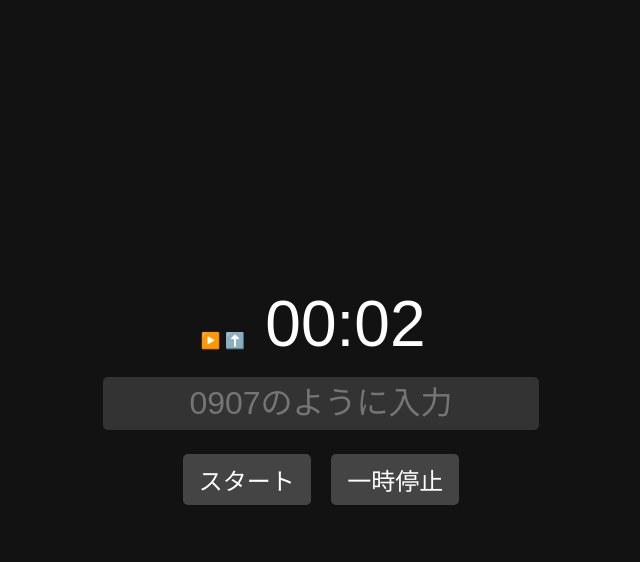
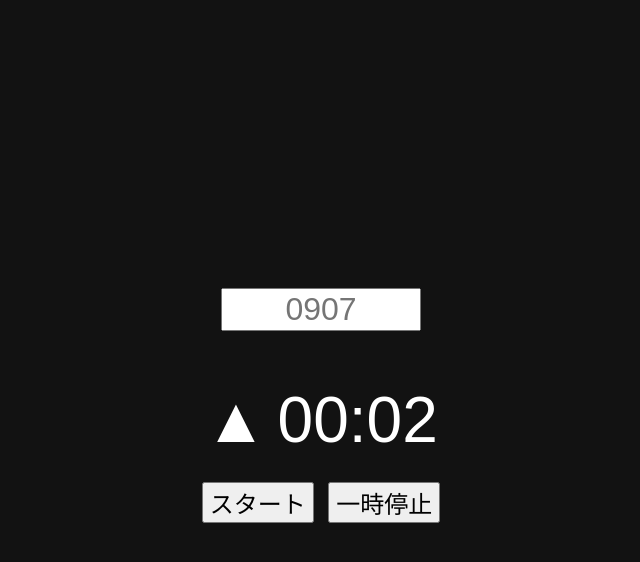
Before and after one commit to tanuki-hub/Timer-5, a plain HTML site: page index.html in a window 1280 px wide. Both pictures are taken after a click on the button "スタート". Shown: the whole page, without its empty margins (319-959 px from the left). Drawn offline with Linux system fonts and the light colour scheme.

Commit message:
Update index.html

```diff
--- a/index.html
+++ b/index.html
@@ -1,209 +1,171 @@
 <!DOCTYPE html>
 <html lang="ja">
+
 <head>
-  <meta charset="UTF-8" />
-  <meta name="viewport" content="width=device-width, initial-scale=1.0" />
-  <title>タイマー＋ストップウォッチ</title>
-  <link rel="icon" href="icon.png" />
+  <meta charset="UTF-8">
+  <meta name="viewport" content="width=device-width, initial-scale=1.0">
+  <title>タイマーとストップウォッチ</title>
+  <link rel="icon" href="icon.png">
   <style>
     body {
       background-color: #121212;
-      color: #ffffff;
+      color: white;
       font-family: sans-serif;
       display: flex;
       flex-direction: column;
       align-items: center;
       justify-content: center;
       height: 100vh;
-      margin: 0;
     }
     input {
-      font-size: 2rem;
+      font-size: 2em;
       text-align: center;
-      background: #333;
-      color: #fff;
-      border: none;
-      padding: 0.5rem;
-      border-radius: 5px;
-      margin: 1rem;
+      width: 6em;
+      margin-bottom: 1em;
     }
-    #timeDisplay {
-      font-size: 4rem;
-      margin: 1rem;
+    .display {
+      font-size: 4em;
+      margin: 20px;
+      display: flex;
+      align-items: center;
+    }
+    .icon {
+      margin-right: 10px;
     }
     button {
-      font-size: 1.5rem;
-      margin: 0.5rem;
-      padding: 0.5rem 1rem;
-      background-color: #444;
-      color: white;
-      border: none;
-      border-radius: 5px;
+      font-size: 1.5em;
+      margin: 5px;
     }
   </style>
 </head>
+
 <body>
-  <div>
-    <span id="modeIcon">▶️</span>
-    <span id="arrow">⬇️</span>
+  <input type="text" id="timeInput" placeholder="0907">
+  <div class="display">
+    <span class="icon" id="stateIcon">▶</span>
     <span id="timeDisplay">00:00</span>
   </div>
-  <input id="timeInput" type="text" placeholder="0907のように入力" />
   <div>
-    <button id="startBtn">スタート</button>
-    <button id="pauseBtn">一時停止</button>
+    <button onclick="start()">スタート</button>
+    <button onclick="pause()">一時停止</button>
   </div>
 
   <script>
-    const timeDisplay = document.getElementById('timeDisplay');
-    const timeInput = document.getElementById('timeInput');
-    const startBtn = document.getElementById('startBtn');
-    const pauseBtn = document.getElementById('pauseBtn');
-    const arrow = document.getElementById('arrow');
-    const modeIcon = document.getElementById('modeIcon');
+    let timerStart = null;
+    let stopwatchStart = null;
+    let pauseTime = null;
+    let duration = 0;
+    let paused = false;
+    let inTimer = true;
+    let interval;
 
-    let mode = localStorage.getItem('mode') || 'timer'; // 'timer' or 'stopwatch'
-    let isRunning = localStorage.getItem('isRunning') === 'true';
-    let startTime = parseInt(localStorage.getItem('startTime') || '0');
-    let duration = parseInt(localStorage.getItem('duration') || '0');
-    let pausedTime = parseInt(localStorage.getItem('pausedTime') || '0');
-    let wakeLock = null;
-
-    timeInput.value = localStorage.getItem('inputValue') || '';
+    document.getElementById("timeInput").value = localStorage.getItem("savedInput") || "";
 
     function parseInput(input) {
-      let num = input.replace(/\D/g, '');
-      if (!num) return 0;
-      let seconds = 0;
-      if (num.length <= 2) {
-        seconds = parseInt(num, 10);
-      } else if (num.length <= 4) {
-        let mins = parseInt(num.slice(0, -2), 10);
-        let secs = parseInt(num.slice(-2), 10);
-        seconds = mins * 60 + secs;
-      }
-      return seconds;
+      const num = parseInt(input, 10);
+      if (isNaN(num)) return 0;
+      const str = num.toString();
+      if (str.length <= 2) return num;
+      const sec = parseInt(str.slice(-2));
+      const min = parseInt(str.slice(0, -2));
+      return min * 60 + sec;
     }
 
-    function formatTime(sec) {
-      const m = Math.floor(sec / 60).toString().padStart(2, '0');
-      const s = Math.floor(sec % 60).toString().padStart(2, '0');
-      return `${m}:${s}`;
+    function start() {
+      const input = document.getElementById("timeInput").value;
+      localStorage.setItem("savedInput", input);
+      if (!paused) {
+        duration = parseInput(input);
+        timerStart = Date.now();
+        inTimer = true;
+      } else {
+        // resume
+        if (inTimer) timerStart += Date.now() - pauseTime;
+        else stopwatchStart += Date.now() - pauseTime;
+      }
+      paused = false;
+      startWakeLock();
+      clearInterval(interval);
+      interval = setInterval(updateTime, 100);
     }
 
-    function updateDisplay() {
-      const now = Date.now();
-      let diff = 0;
-      if (mode === 'timer') {
-        diff = Math.max(0, duration - Math.floor((now - startTime) / 1000));
-        if (diff <= 0 && isRunning) {
-          mode = 'stopwatch';
-          startTime = now;
-          localStorage.setItem('mode', mode);
-          localStorage.setItem('startTime', startTime);
-        }
-      } else {
-        diff = Math.floor((now - startTime) / 1000);
-      }
-      timeDisplay.textContent = formatTime(diff);
-      arrow.textContent = mode === 'timer' ? '⬇️' : '⬆️';
-      modeIcon.textContent = isRunning ? '▶️' : '⏸️';
-
-      if (mode === 'stopwatch' && diff >= 300) {
-        document.body.style.backgroundColor = '#ffffff';
-        document.body.style.color = '#000000';
-      } else {
-        document.body.style.backgroundColor = '#121212';
-        document.body.style.color = '#ffffff';
+    function pause() {
+      if (!paused) {
+        pauseTime = Date.now();
+        paused = true;
+        clearInterval(interval);
+        stopWakeLock();
+        document.getElementById("stateIcon").textContent = "⏸";
       }
     }
 
-    function start() {
-      if (!isRunning) {
-        if (mode === 'timer') {
-          if (!startTime || pausedTime) {
-            startTime = Date.now() - pausedTime * 1000;
-            pausedTime = 0;
-          }
+    function updateTime() {
+      let display = document.getElementById("timeDisplay");
+      let icon = document.getElementById("stateIcon");
+
+      if (inTimer) {
+        let elapsed = (Date.now() - timerStart) / 1000;
+        let remaining = duration - elapsed;
+        if (remaining <= 0) {
+          inTimer = false;
+          stopwatchStart = Date.now();
+          icon.textContent = "▲";
         } else {
-          startTime = Date.now() - pausedTime * 1000;
-          pausedTime = 0;
+          icon.textContent = "▼";
+          display.textContent = formatTime(remaining);
+          document.body.style.backgroundColor = "#121212";
+          return;
         }
-        isRunning = true;
-        localStorage.setItem('startTime', startTime);
-        localStorage.setItem('isRunning', isRunning);
-        localStorage.setItem('pausedTime', pausedTime);
-        requestWakeLock();
+      }
+
+      let swElapsed = (Date.now() - stopwatchStart) / 1000;
+      display.textContent = formatTime(swElapsed);
+      icon.textContent = "▲";
+
+      if (swElapsed >= 300) {
+        document.body.style.backgroundColor = "#ffffff";
+        document.body.style.color = "#000000";
       }
     }
 
-    function pause() {
-      if (isRunning) {
-        pausedTime = Math.floor((Date.now() - startTime) / 1000);
-        isRunning = false;
-        localStorage.setItem('pausedTime', pausedTime);
-        localStorage.setItem('isRunning', isRunning);
-        releaseWakeLock();
-      }
+    function formatTime(seconds) {
+      const m = Math.floor(seconds / 60);
+      const s = Math.floor(seconds % 60);
+      return `${m.toString().padStart(2, '0')}:${s.toString().padStart(2, '0')}`;
     }
 
-    startBtn.onclick = () => {
-      if (!isRunning) {
-        const input = timeInput.value;
-        localStorage.setItem('inputValue', input);
-        duration = parseInput(input);
-        startTime = Date.now();
-        mode = 'timer';
-        pausedTime = 0;
-        isRunning = true;
-
-        localStorage.setItem('duration', duration);
-        localStorage.setItem('startTime', startTime);
-        localStorage.setItem('mode', mode);
-        localStorage.setItem('isRunning', isRunning);
-        localStorage.setItem('pausedTime', pausedTime);
-        requestWakeLock();
-      }
-    };
-
-    pauseBtn.onclick = () => {
-      if (isRunning) {
-        pause();
-      } else {
-        start();
-      }
-    };
-
-    document.addEventListener('keydown', (e) => {
+    // スペースキーで一時停止/再開
+    document.addEventListener('keydown', e => {
       if (e.code === 'Space') {
         e.preventDefault();
-        if (isRunning) pause(); else start();
+        if (paused) start(); else pause();
       }
     });
 
-    setInterval(() => {
-      if (isRunning) updateDisplay();
-      else updateDisplay();
-    }, 500);
-
-    async function requestWakeLock() {
+    // 実時間を使うために wake lock の管理
+    let wakeLock = null;
+    async function startWakeLock() {
       try {
         if ('wakeLock' in navigator) {
           wakeLock = await navigator.wakeLock.request('screen');
         }
       } catch (err) {
-        console.error(`WakeLock error: ${err}`);
+        console.error('WakeLock failed:', err);
       }
     }
-
-    function releaseWakeLock() {
+    function stopWakeLock() {
       if (wakeLock) {
         wakeLock.release();
         wakeLock = null;
       }
     }
 
-    updateDisplay();
+    // ページ読み込み時に再表示
+    window.onload = () => {
+      const savedInput = localStorage.getItem("savedInput") || "";
+      document.getElementById("timeInput").value = savedInput;
+    };
   </script>
 </body>
+
 </html>
```
